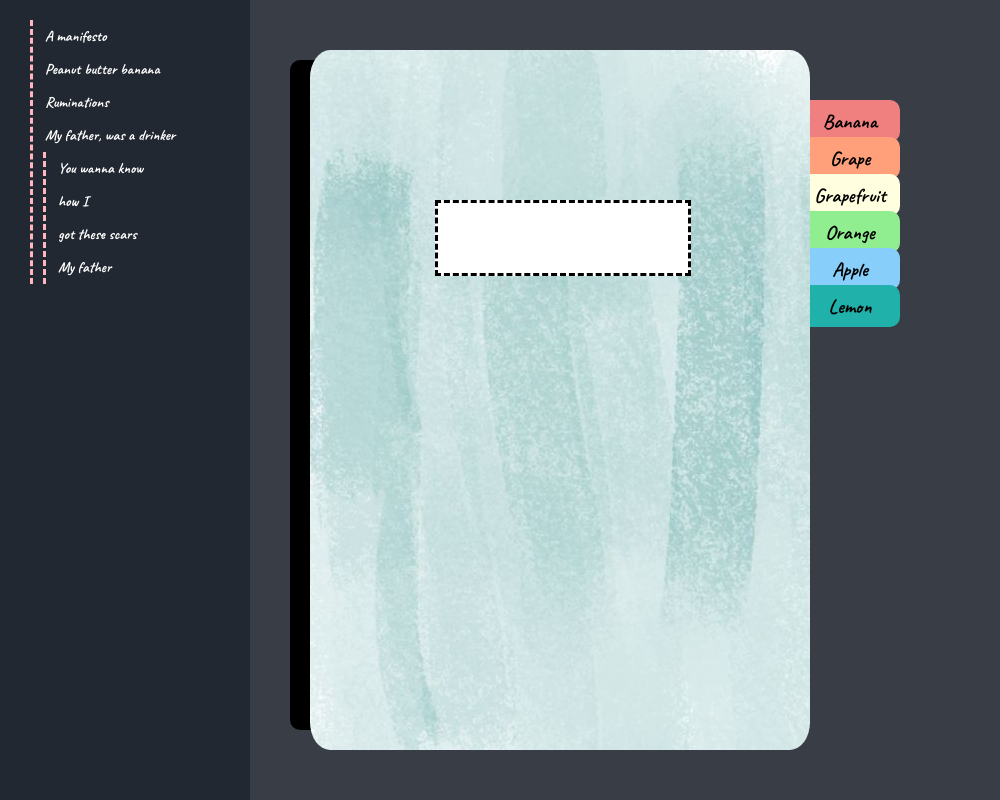
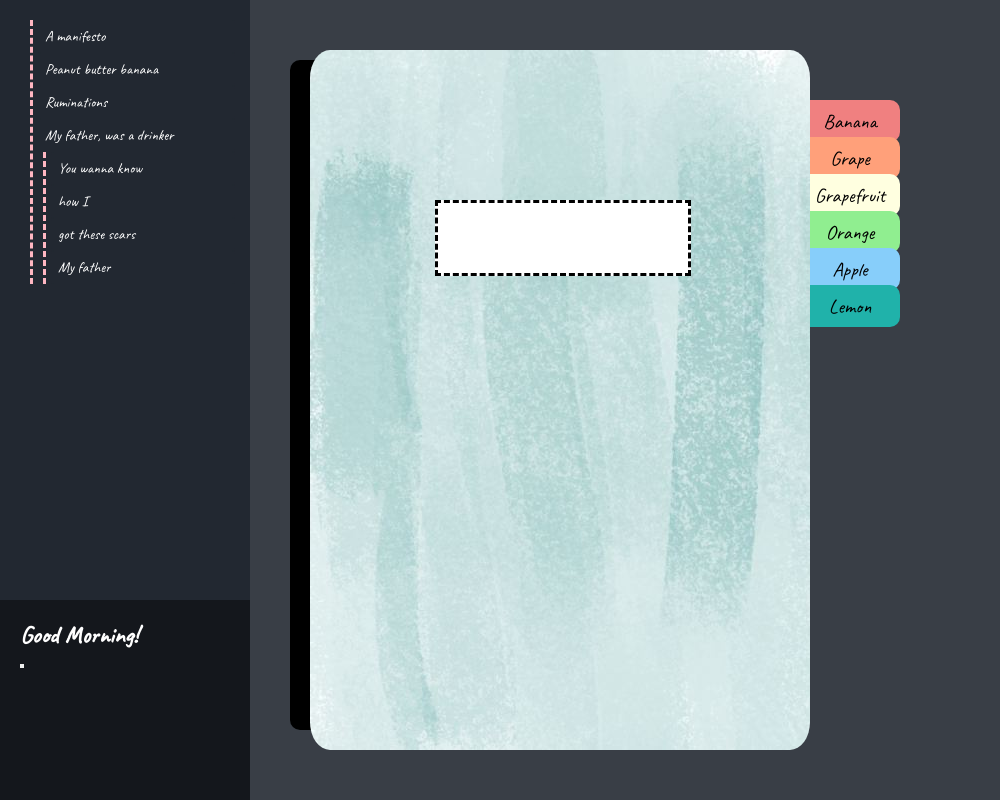
Before and after one commit to cheezytaco101/Noted, an Electron app: page src/index.html in a window 1000 px wide. Drawn offline with Linux system fonts and the light colour scheme.

Commit message:
Added minor features

```diff
--- a/src/index.css
+++ b/src/index.css
@@ -5,8 +5,13 @@
 }
 
 @font-face {
+  font-family: "Caveat-Bold";
+  src: url('Fonts/Caveat/Caveat-Bold.ttf');
+}
+
+@font-face {
   font-family: "Caveat";
-  src: url('Fonts/Caveat/Caveat-Bold.ttf');
+  src: url('Fonts/Caveat/Caveat-Regular.ttf');
 }
 
 
@@ -85,6 +90,7 @@ body {
 
 #sidebar-filer {
   padding: 20px;
+  height: 560px;
 }
 
 #sidebar-container {
@@ -113,6 +119,17 @@ body {
   background-color: white;
 }
 
+#sidebar-nav {
+  background-color: #14171c;
+  padding: 20px;
+  height: 160px;
+}
+
+#sidebar-welcome {
+  font-family: "Caveat";
+  color: white;
+}
+
 #noteBook {
   background-color: #393e46;
   height: 800px;
@@ -136,5 +153,5 @@ body {
   font-size: 35px;
   border: 0px;
   text-align: center;
-  font-family: 'Caveat';
+  font-family: 'Caveat-Bold';
 }
--- a/src/index.html
+++ b/src/index.html
@@ -21,6 +21,10 @@
           </div>
         </div>
       </div>
+      <div id="sidebar-nav">
+        <h2 id="sidebar-welcome">Good Morning!</h3>
+        <button></button>
+      </div>
     </div>
     <div id="noteBook">
       <div id ="noteBook-rim"></div>
```
Also changed, not shown: src/index.js (line endings or trailing spaces).
